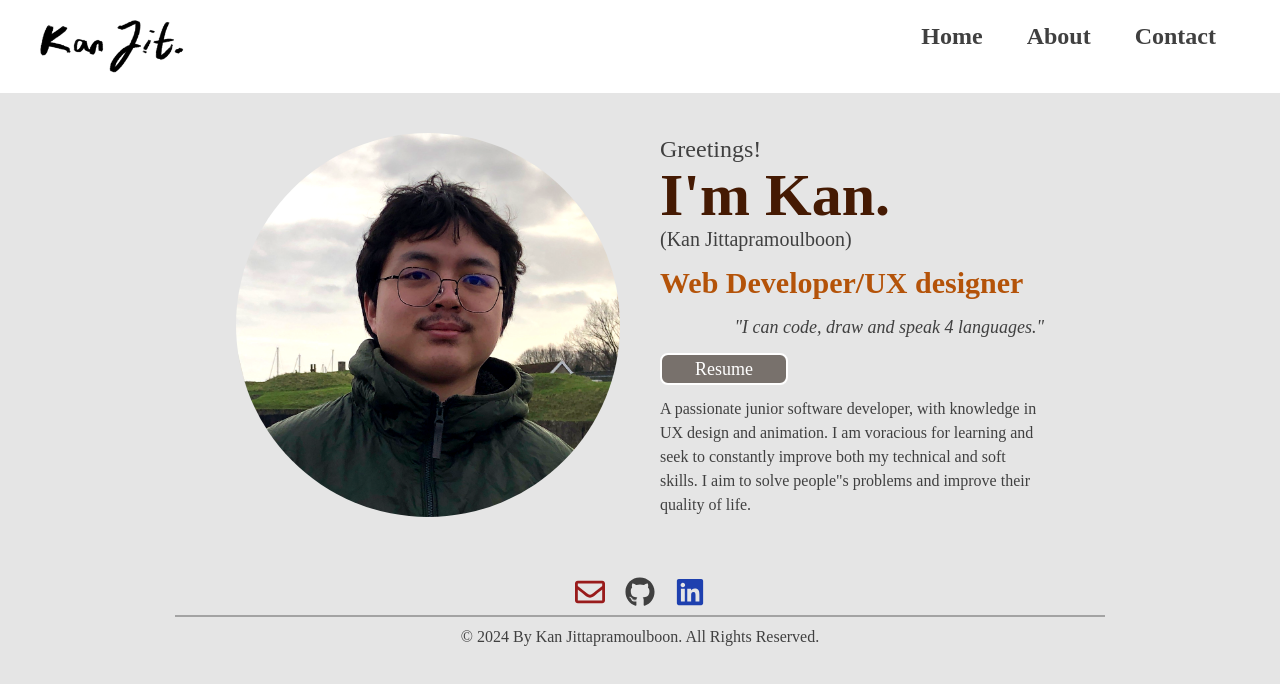
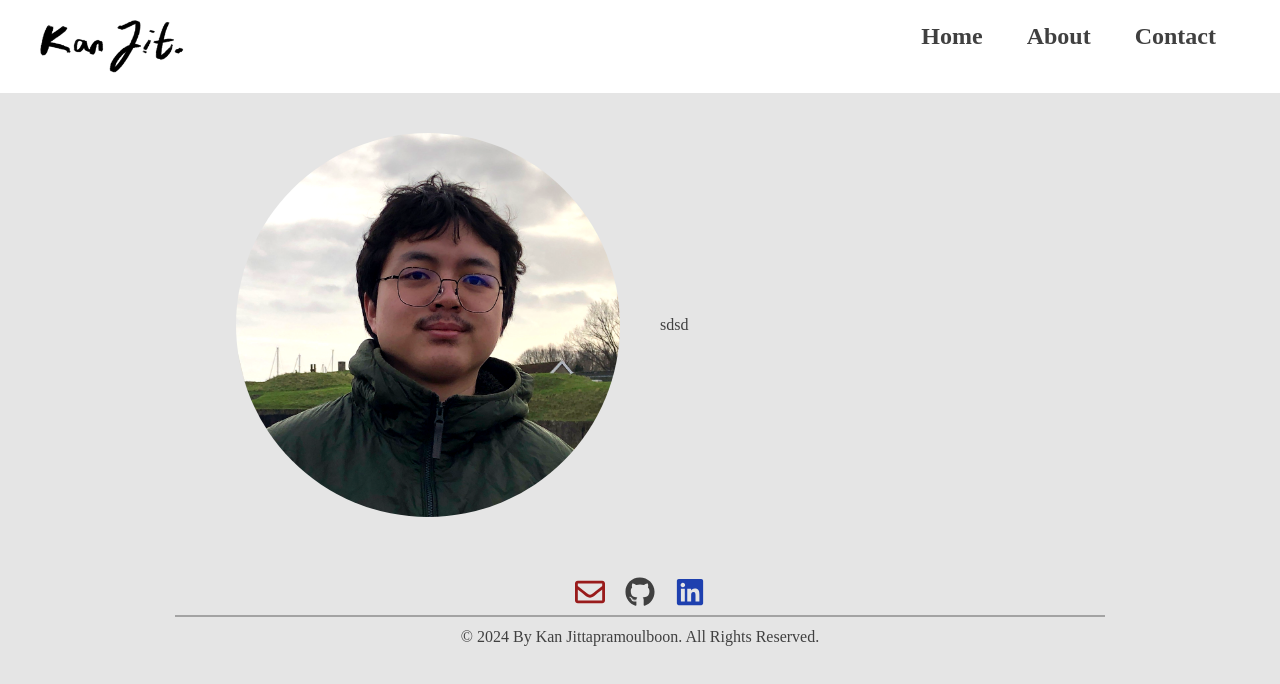
Before and after one commit to jittakan2539/Kan_DevFolio, a React (Vite) app: page /home/about in a window 1280 px wide. Shown: the top 684 px of the page. Built offline with nearby package versions, Linux system fonts and the light colour scheme.

Commit message:
make about page

```diff
--- a/src/pages/AboutPage.jsx
+++ b/src/pages/AboutPage.jsx
@@ -7,28 +7,7 @@ function AboutPage() {
 				alt="Kan's Image"
 				className="object-cover w-80 h-80  md:w-96 md:h-96 rounded-full "
 			/>
-			<section className="flex flex-col gap-3 w-96">
-				<div>
-					<p className="text-2xl font-normal">Greetings!</p>
-					<p className="text-6xl font-semibold text-amber-950">I&apos;m Kan.</p>
-					<p className="text-xl font-normal">(Kan Jittapramoulboon)</p>
-				</div>
-				<div>
-					<p className="text-3xl font-semibold text-amber-700">
-						Web Developer/UX designer
-					</p>
-				</div>
-				<p className="text-lg italic text-end">
-					&quot;I can code, draw and speak 4 languages.&quot;
-				</p>
-				<button className=" button w-32 text-lg text-center">Resume</button>
-				<p>
-					A passionate junior software developer, with knowledge in UX design
-					and animation. I am voracious for learning and seek to constantly
-					improve both my technical and soft skills. I aim to solve
-					people&quot;s problems and improve their quality of life.
-				</p>
-			</section>
+			<section className="flex flex-col gap-3 w-96">sdsd</section>
 		</header>
 	);
 }
```
